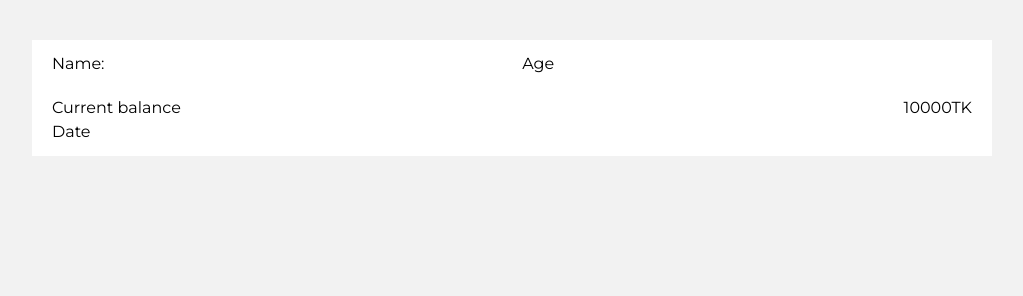
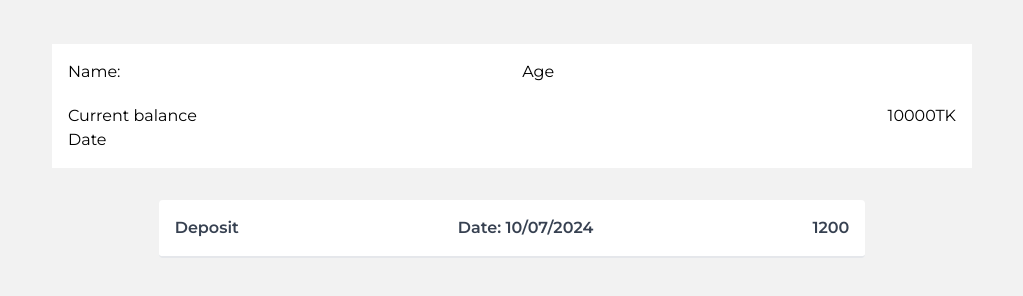
Before and after one commit to Momen1995/Flower-Bank-App, a website built with Vite: page transcation.html in a window 1280 px wide. Shown: the whole page, without its empty margins (128-1151 px from the left). Built offline with nearby package versions, Linux system fonts and the light colour scheme.

Commit message:
design update

```diff
--- a/transcation.html
+++ b/transcation.html
@@ -8,9 +8,9 @@
 </head>
 <body class="bg-[#f2f2f2]">
 
-  <section class="w-9/12 mx-auto bg-[#fff] mt-10 py-3 px-5">
+  <section class="w-9/12 mx-auto mt-8 py-3 px-5">
     <!-- Profile detail -->
-    <div>
+    <div class="bg-[#fff] p-4">
       <div class="flex justify-between">
       <h3>Name:</h3>
       <p>Age</p>
@@ -24,8 +24,17 @@
       <p>10000TK</p>
       </div>
     </div>
+  </section>
 
-
+  <!-- transaction detail -->
+  <section class="w-7/12 mx-auto mt-2 py-3 px-5">
+    <div>
+      <div class="movement-row bg-[#fff] flex justify-between w-full overflow-y-scroll p-4 rounded border-b-2 border-b-gray-200">
+        <h3 class="text-gray-700 font-semibold">Deposit</h3>
+        <p class="text-gray-700 font-semibold">Date: 10/07/2024</p>
+        <p class="text-gray-700 font-semibold">1200</p>
+      </div>
+    </div>
   </section>
 </body>
 </html>
```
